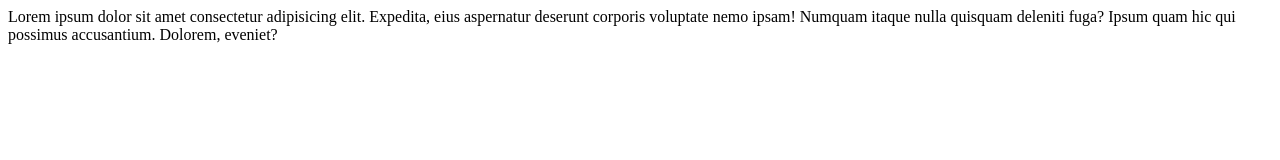
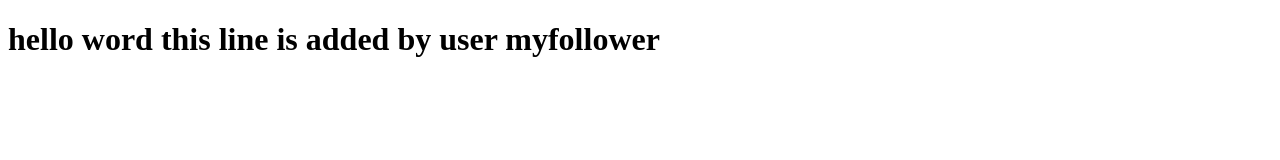
Before and after one commit to mustaphaakhiyat2000/course, a plain HTML site: page index.html in a window 1280 px wide. Drawn offline with Linux system fonts and the light colour scheme.

Commit message:
Update index.html
add new line as title

```diff
--- a/index.html
+++ b/index.html
@@ -8,9 +8,6 @@
     <title>Document</title>
 </head>
 <body>
-    Lorem ipsum dolor sit amet consectetur adipisicing elit.
-    Expedita, eius aspernatur deserunt corporis voluptate nemo ipsam!
-    Numquam itaque nulla quisquam deleniti fuga? Ipsum quam hic qui
-    possimus accusantium. Dolorem, eveniet?
+    <h1>hello word this line is added by user myfollower</h1>
 </body>
 </html>
```
